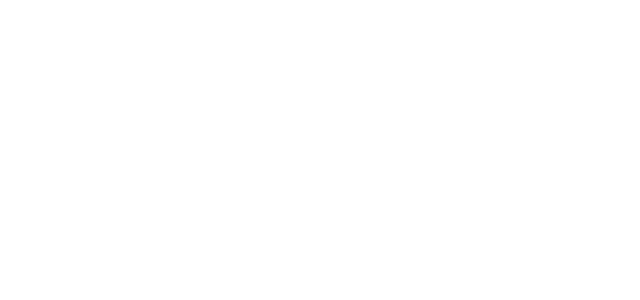
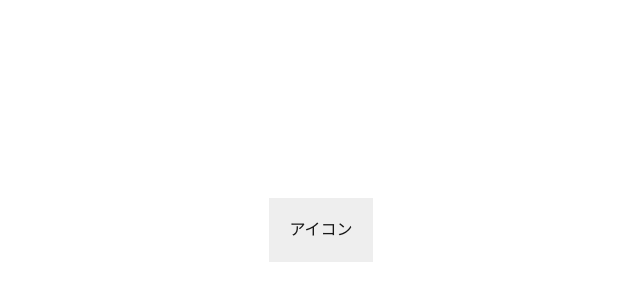
Before and after one commit to Aruche-code/next_js_15, a Next.js app: page / in a window 1280 px wide. Shown: the part 170-470 px from the top of the page, without its empty margins (327-967 px from the left). Built offline with nearby package versions, Linux system fonts and the light colour scheme.

Commit message:
コンポーネント呼び出し

```diff
--- a/app/(root)/page.tsx
+++ b/app/(root)/page.tsx
@@ -1,11 +1,21 @@
 import HoverWrapper from '@/app/components/ui/recycle/HoverWrapper';
+import ToolTipWrapper from '@/app/components/ui/recycle/ToolTipWrapper';
 
 const Root = () => {
+  const ToolTipContent: React.ReactNode = (
+    <div>ツールチップコンテンツ</div>
+  );
+
   return (
     <div className='grid grid-rows-[20px_1fr_20px] items-center justify-items-center min-h-screen p-8 pb-20 gap-16 sm:p-20 font-[family-name:var(--font-geist-sans)]'>
       <main className='flex flex-col gap-8 row-start-2 items-center sm:items-start'>
         <div className='flex gap-4 items-center flex-col sm:flex-row'>
-          <HoverWrapper />
+          <HoverWrapper>
+            <div></div>
+          </HoverWrapper>
+          <ToolTipWrapper toolTipContent={ToolTipContent}>
+            <div>アイコン</div>
+          </ToolTipWrapper>
         </div>
       </main>
     </div>
```
